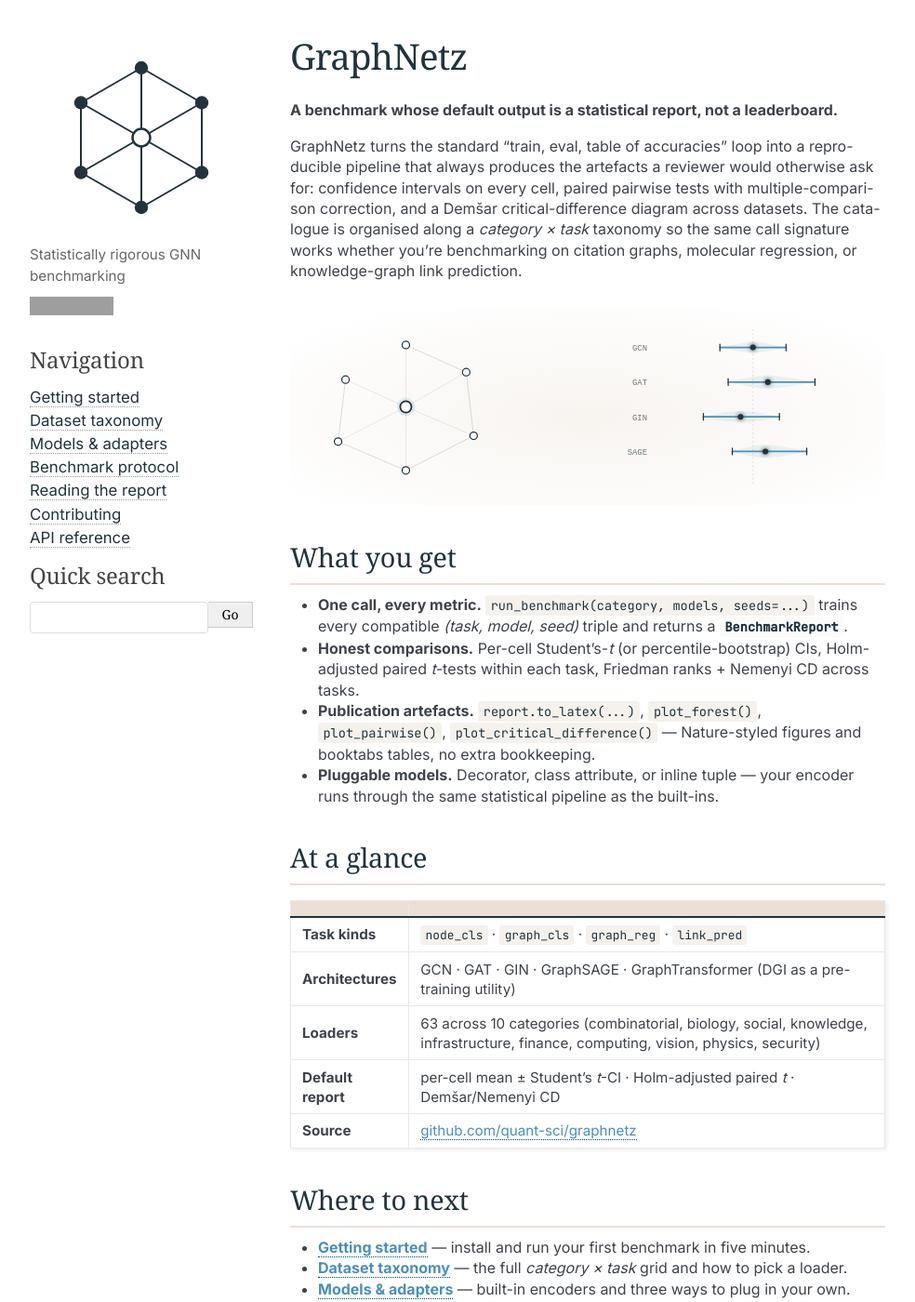
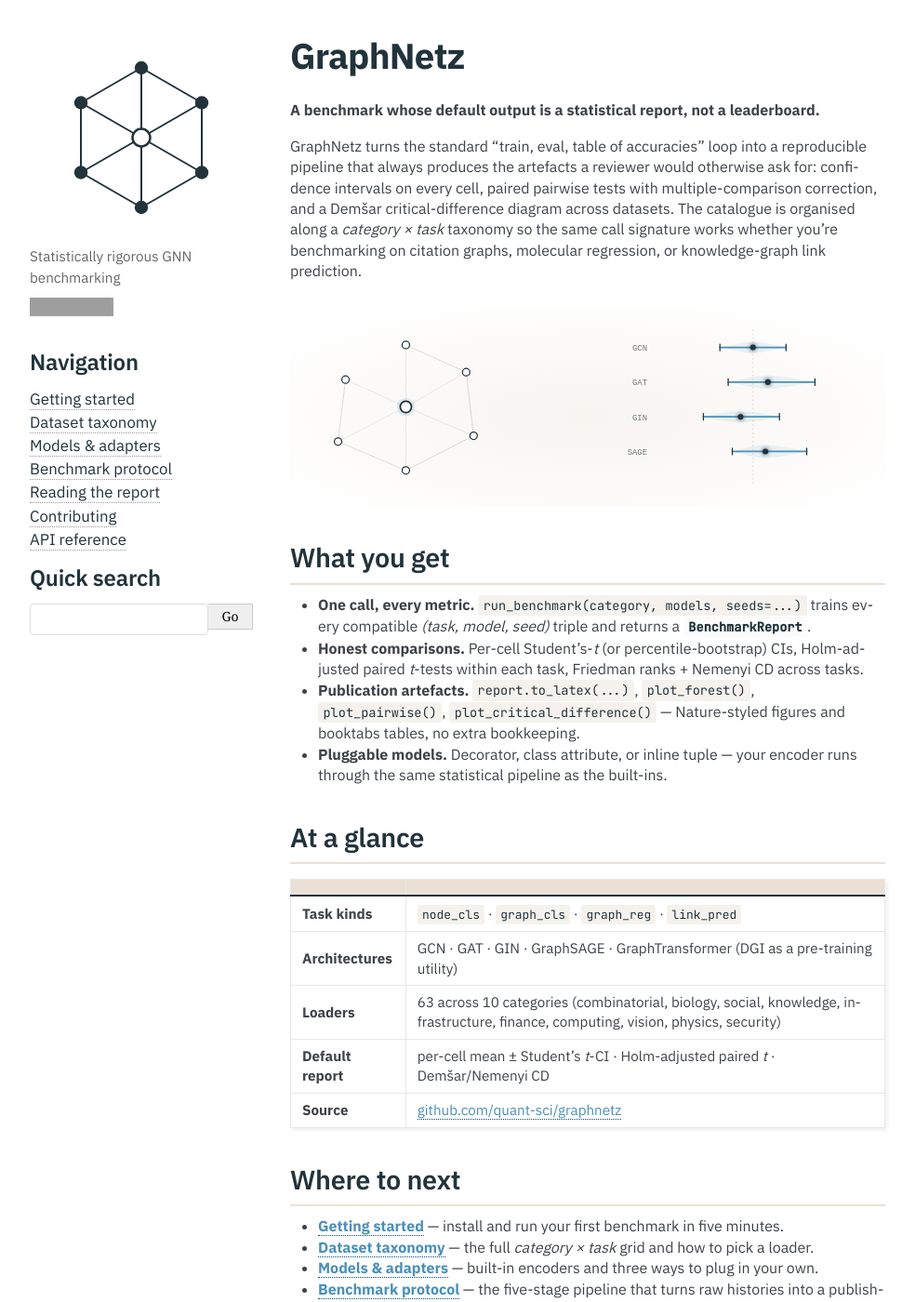
Before and after one commit to Kleyt0n/graphnetz, a Sphinx documentation site: the page built from docs/index.md, in a window 1280 px wide and 1400 px high. Shown: the whole window at 93% size, without its empty margins (138-1122 px from the left). Built offline with Sphinx 7.4.7, drawn with Linux system fonts in a browser that asks for light colours; grey boxes are pictures that could not be loaded.

Commit message:
feat: update font in the docs

```diff
--- a/docs/_static/custom.css
+++ b/docs/_static/custom.css
@@ -1,6 +1,6 @@
 /* GraphNetz docs — clean overrides for Alabaster. */
 
-@import url('https://fonts.googleapis.com/css2?family=Inter:wght@400;500;600;700&family=JetBrains+Mono:wght@400;500&display=swap');
+@import url('https://fonts.googleapis.com/css2?family=IBM+Plex+Sans:wght@400;500;600;700&family=JetBrains+Mono:wght@400;500&display=swap');
 
 :root {
   --gn-ink:    #22333B;
@@ -11,20 +11,27 @@
 }
 
 body {
-  font-family: 'Inter', 'Helvetica Neue', Helvetica, Arial, sans-serif;
+  font-family: 'IBM Plex Sans', 'Helvetica Neue', Helvetica, Arial, sans-serif;
   color: #333;
   font-size: 16px;
   line-height: 1.6;
 }
 
-h1, h2, h3, h4, h5, h6 {
-  font-family: 'Inter', 'Helvetica Neue', Helvetica, Arial, sans-serif;
+h1, h2, h3, h4, h5, h6,
+div.body h1, div.body h2, div.body h3,
+div.body h4, div.body h5, div.body h6,
+div.sphinxsidebar h1, div.sphinxsidebar h2,
+div.sphinxsidebar h3, div.sphinxsidebar h4,
+div.sphinxsidebar h1.logo, div.sphinxsidebar h1.logo a,
+div.sphinxsidebar p.logo a,
+div.admonition p.admonition-title {
+  font-family: 'IBM Plex Sans', 'Helvetica Neue', Helvetica, Arial, sans-serif;
   font-weight: 600;
   color: var(--gn-ink);
   letter-spacing: -0.01em;
 }
 
-h1 { font-weight: 700; letter-spacing: -0.02em; }
+h1, div.body h1 { font-weight: 700; letter-spacing: -0.02em; }
 
 code, pre, kbd, samp {
   font-family: 'JetBrains Mono', 'SF Mono', ui-monospace, monospace;
```
